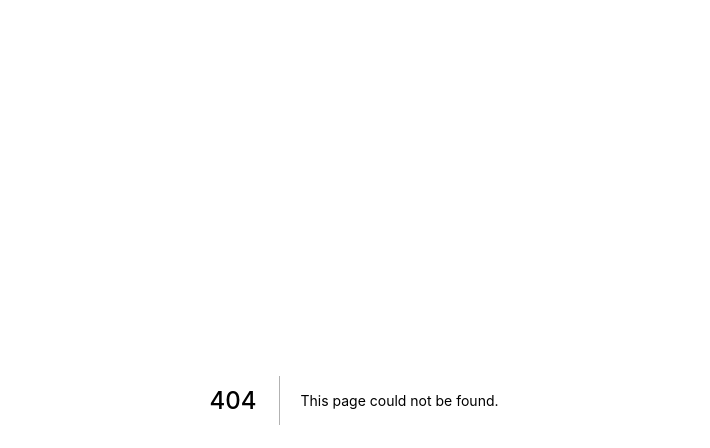
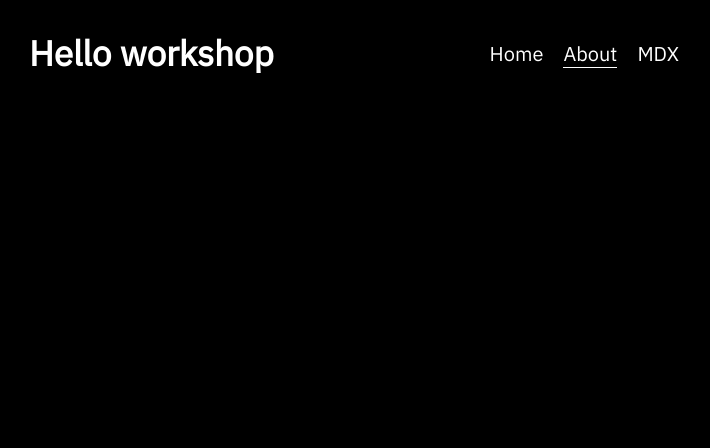
Before and after one commit to edmon1024/kanye-app, a Next.js app: page /about in a window 1280 px wide. Before the commit this address had no page. Shown: the top 448 px of the page, without its empty margins (286-996 px from the left). Built offline with nearby package versions, Linux system fonts and the light colour scheme.

Commit message:
new page: about

```diff
--- a/components/Header.js
+++ b/components/Header.js
@@ -34,6 +34,12 @@ const Header = ({ children }) => {
         <li>
           <A href="/">Home</A>
         </li>
+        <li>
+          <A href="/about">About</A>
+        </li>
+        <li>
+          <A href="/mdx">MDX</A>
+        </li>
       </ul>
       <style jsx>{`
         header {
--- /dev/null
+++ b/pages/about.js
@@ -0,0 +1,16 @@
+import Layout from '../components/Layout'
+import Content from '../components/Content'
+import Header from '../components/Header'
+import Card from '../components/Card'
+
+const Page = () => (
+  <Layout>
+    <Content>
+      <Header>Hello workshop</Header>
+
+      <h2>Hello world!!!</h2>
+    </Content>
+  </Layout>
+)
+
+export default Page
```
